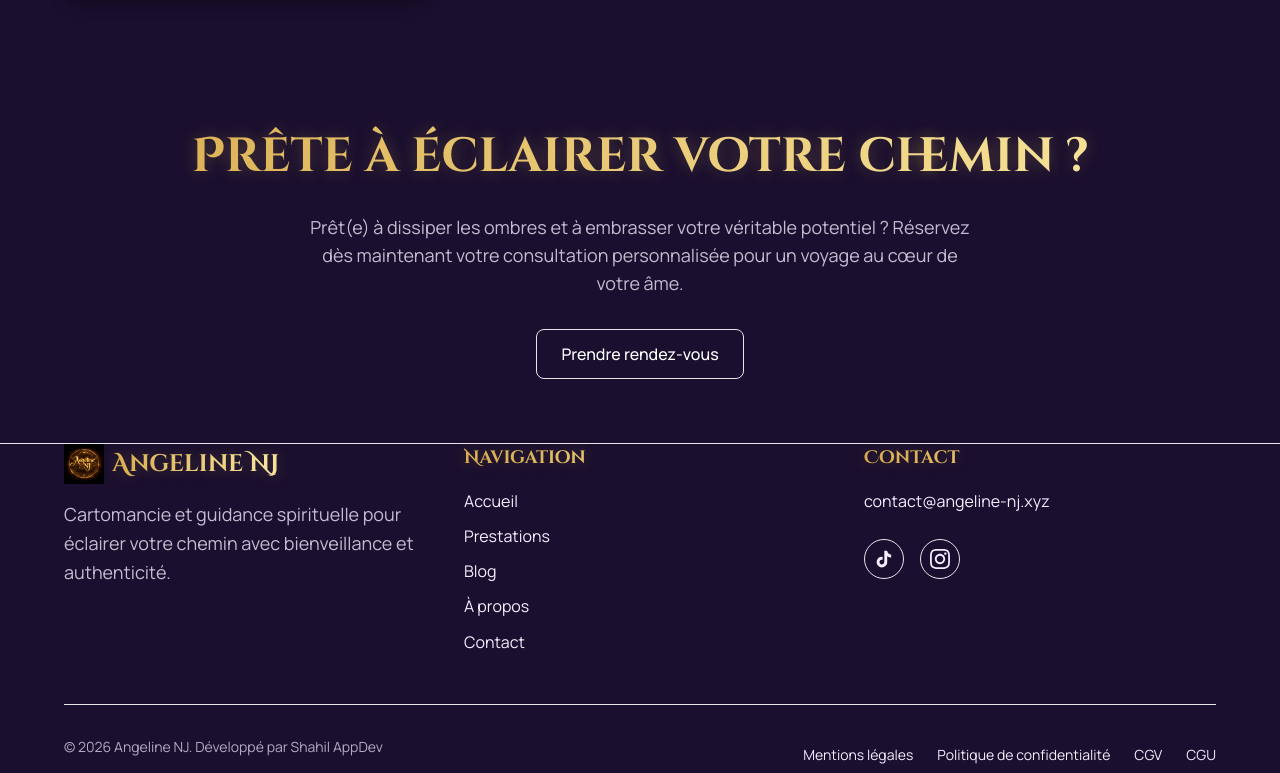
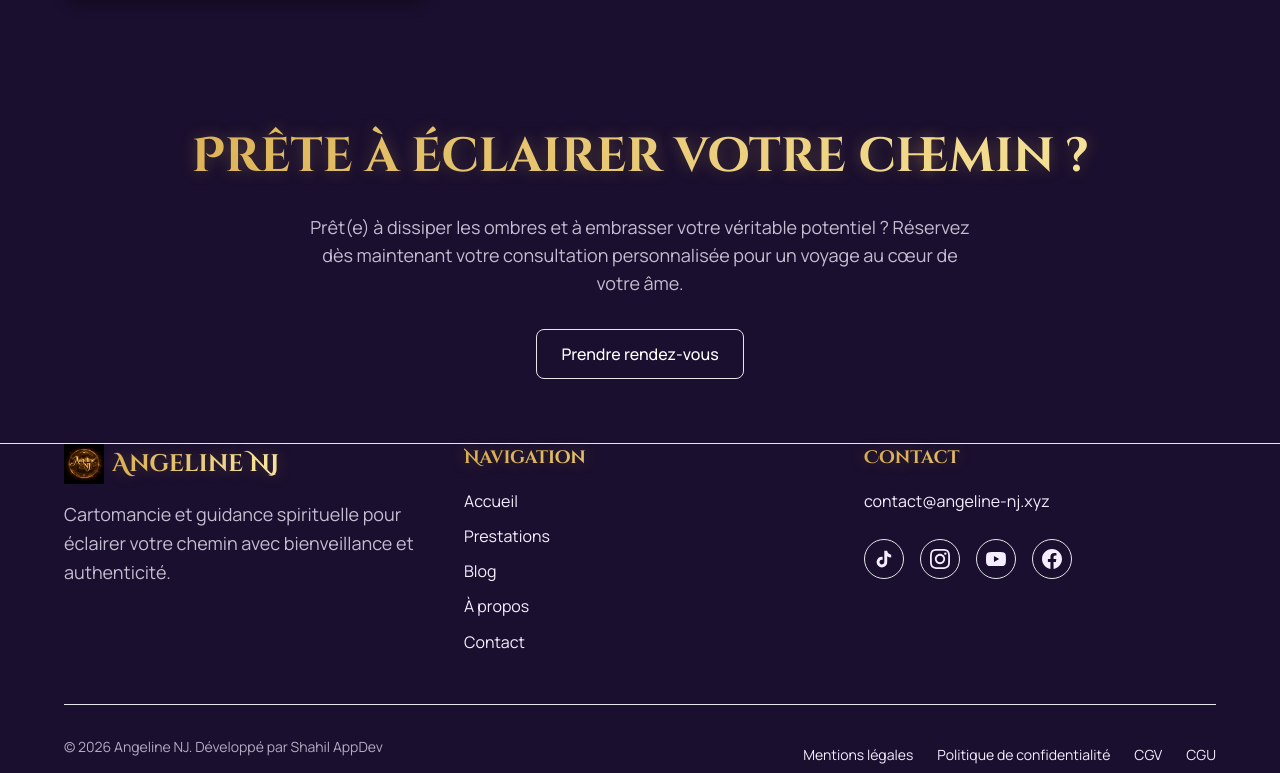
Before and after one commit to Shahil-AppDev/angeline-nj, a Next.js app: page / in a window 1280 px wide. Shown: the part 5255-6028 px from the top of the page. Built offline with nearby package versions, Linux system fonts and the light colour scheme.

Commit message:
Ajout boutons YouTube et Facebook dans le Footer

```diff
--- a/components/Footer.tsx
+++ b/components/Footer.tsx
@@ -97,6 +97,28 @@ export default function Footer() {
                   <path d="M12 2.163c3.204 0 3.584.012 4.85.07 3.252.148 4.771 1.691 4.919 4.919.058 1.265.069 1.645.069 4.849 0 3.205-.012 3.584-.069 4.849-.149 3.225-1.664 4.771-4.919 4.919-1.266.058-1.644.07-4.85.07-3.204 0-3.584-.012-4.849-.07-3.26-.149-4.771-1.699-4.919-4.92-.058-1.265-.07-1.644-.07-4.849 0-3.204.013-3.583.07-4.849.149-3.227 1.664-4.771 4.919-4.919 1.266-.057 1.645-.069 4.849-.069zm0-2.163c-3.259 0-3.667.014-4.947.072-4.358.2-6.78 2.618-6.98 6.98-.059 1.281-.073 1.689-.073 4.948 0 3.259.014 3.668.072 4.948.2 4.358 2.618 6.78 6.98 6.98 1.281.058 1.689.072 4.948.072 3.259 0 3.668-.014 4.948-.072 4.354-.2 6.782-2.618 6.979-6.98.059-1.28.073-1.689.073-4.948 0-3.259-.014-3.667-.072-4.947-.196-4.354-2.617-6.78-6.979-6.98-1.281-.059-1.69-.073-4.949-.073zm0 5.838c-3.403 0-6.162 2.759-6.162 6.162s2.759 6.163 6.162 6.163 6.162-2.759 6.162-6.163c0-3.403-2.759-6.162-6.162-6.162zm0 10.162c-2.209 0-4-1.79-4-4 0-2.209 1.791-4 4-4s4 1.791 4 4c0 2.21-1.791 4-4 4zm6.406-11.845c-.796 0-1.441.645-1.441 1.44s.645 1.44 1.441 1.44c.795 0 1.439-.645 1.439-1.44s-.644-1.44-1.439-1.44z"/>
                 </svg>
               </a>
+              <a
+                href="https://youtube.com/@angelinenj-j7z?si=csJ4O1SUYl2SOX0K"
+                target="_blank"
+                rel="noopener noreferrer"
+                className="w-10 h-10 rounded-full bg-surface hover:bg-surface flex items-center justify-center transition-all border border-border hover:border-gold-2 hover:shadow-[0_0_12px_var(--gold-glow)]"
+                aria-label="YouTube"
+              >
+                <svg className="w-5 h-5 text-muted hover:text-gold-1 transition-colors" fill="currentColor" viewBox="0 0 24 24">
+                  <path d="M23.498 6.186a3.016 3.016 0 0 0-2.122-2.136C19.505 3.545 12 3.545 12 3.545s-7.505 0-9.377.505A3.017 3.017 0 0 0 .502 6.186C0 8.07 0 12 0 12s0 3.93.502 5.814a3.016 3.016 0 0 0 2.122 2.136c1.871.505 9.376.505 9.376.505s7.505 0 9.377-.505a3.015 3.015 0 0 0 2.122-2.136C24 15.93 24 12 24 12s0-3.93-.502-5.814zM9.545 15.568V8.432L15.818 12l-6.273 3.568z"/>
+                </svg>
+              </a>
+              <a
+                href="https://www.facebook.com/share/1AdgYgoytY/"
+                target="_blank"
+                rel="noopener noreferrer"
+                className="w-10 h-10 rounded-full bg-surface hover:bg-surface flex items-center justify-center transition-all border border-border hover:border-gold-2 hover:shadow-[0_0_12px_var(--gold-glow)]"
+                aria-label="Facebook"
+              >
+                <svg className="w-5 h-5 text-muted hover:text-gold-1 transition-colors" fill="currentColor" viewBox="0 0 24 24">
+                  <path d="M24 12.073c0-6.627-5.373-12-12-12s-12 5.373-12 12c0 5.99 4.388 10.954 10.125 11.854v-8.385H7.078v-3.47h3.047V9.43c0-3.007 1.792-4.669 4.533-4.669 1.312 0 2.686.235 2.686.235v2.953H15.83c-1.491 0-1.956.925-1.956 1.874v2.25h3.328l-.532 3.47h-2.796v8.385C19.612 23.027 24 18.062 24 12.073z"/>
+                </svg>
+              </a>
             </div>
           </div>
         </div>
```
